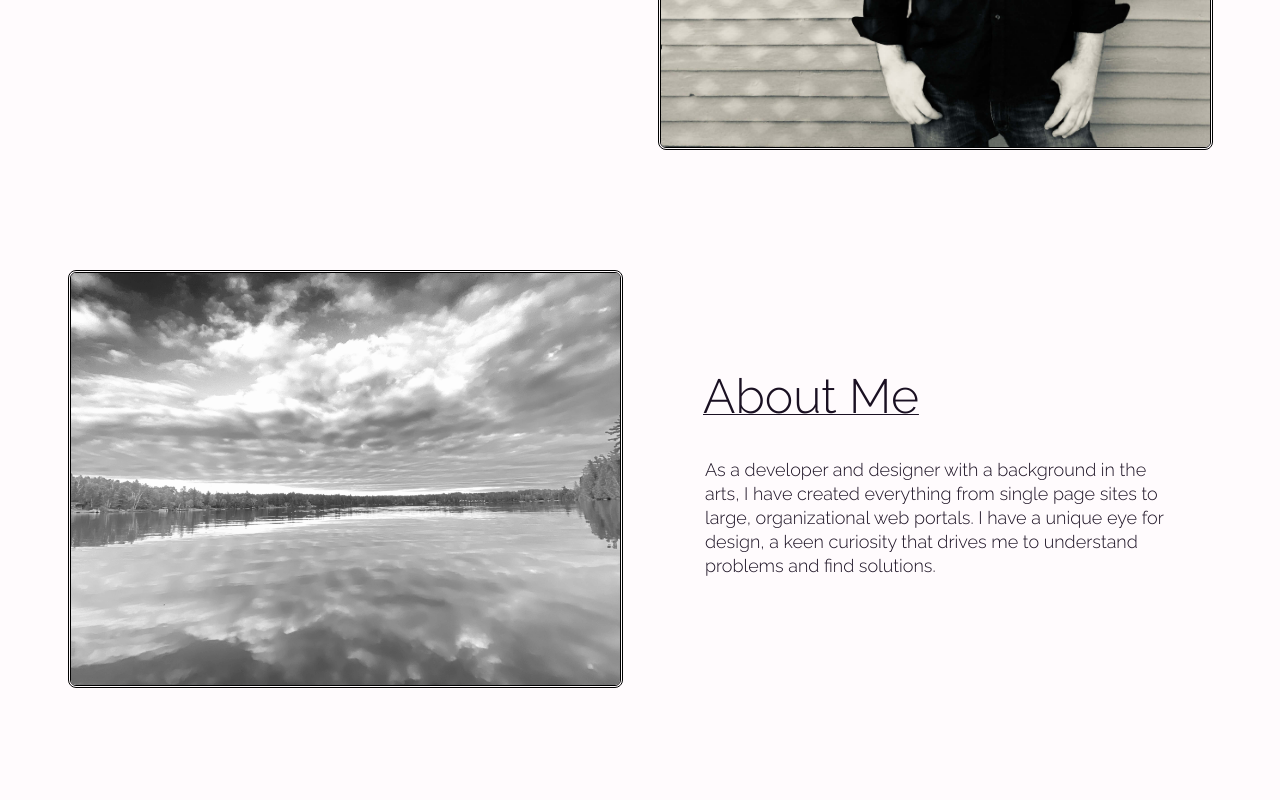
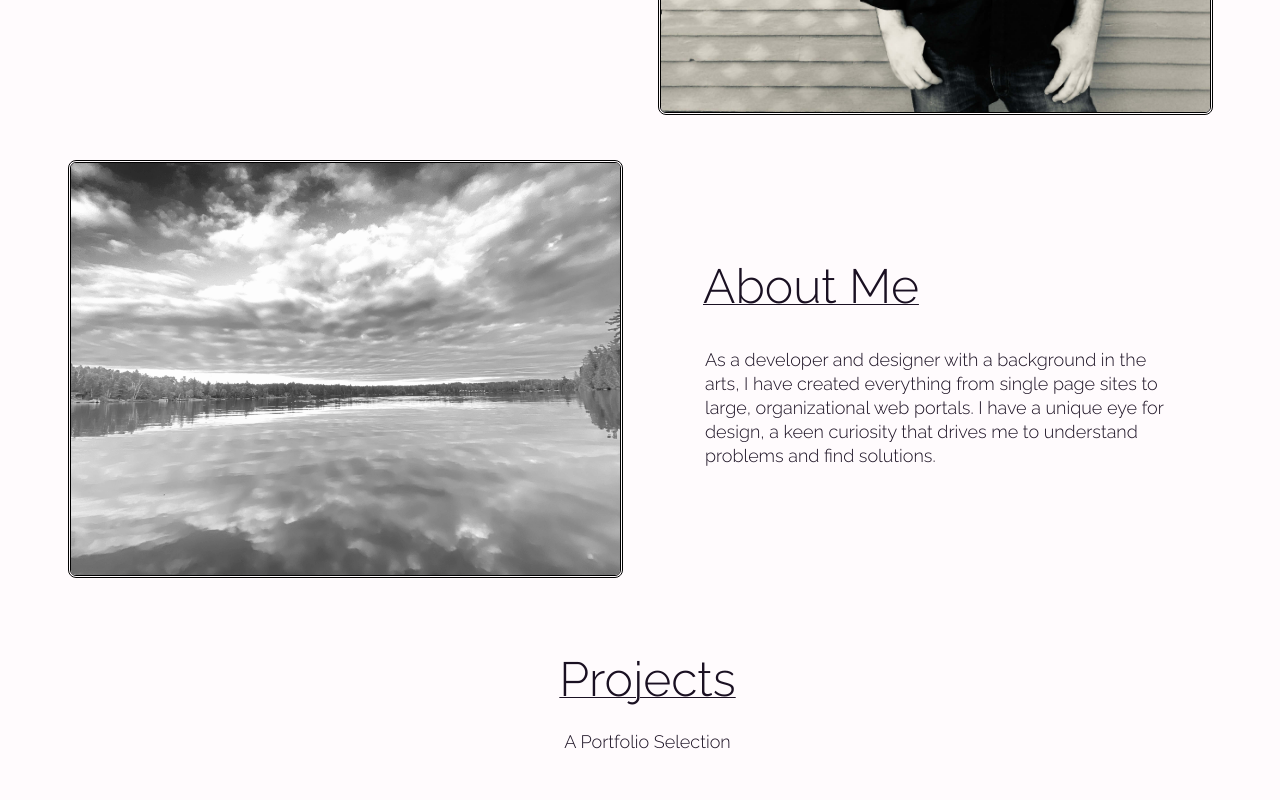
Before and after one commit to FortunateSmith/portfolio-styled-components, a React (Create React App) app: page / in a window 1280 px wide. Shown: the part 580-1380 px from the top of the page. Built offline with nearby package versions, Linux system fonts and the light colour scheme.

Commit message:
layout changes

```diff
--- a/src/components/InfoSection/InfoSection.elements.js
+++ b/src/components/InfoSection/InfoSection.elements.js
@@ -15,7 +15,7 @@ export const fadeAnimation = keyframes`
 
 export const InfoSec = styled.div`
   color: "#f6ffff";
-  padding: 40px 0;
+  /* padding: 40px 0; */
   max-height: 670px;
   background: ${({ lightBg }) => (lightBg ? "#fffbfd" : "#303333")};
   display: flex;
--- a/src/components/Projects/Projects.elements.js
+++ b/src/components/Projects/Projects.elements.js
@@ -19,8 +19,8 @@ export const ProjectSection = styled.div`
 export const SectionDescription = styled.p`
   width: 100%;
   padding-left: 15px;
-  margin-bottom: 35px;
-  margin-top: 35px;
+  margin-bottom: 10px;
+  margin-top: 10px;
   font-size: 18px;
   text-align: center;
   line-height: 24px;
@@ -66,7 +66,7 @@ export const Project = styled.div`
 
 export const ProjectWrapper = styled.div`
 	max-width: 540px;
-	padding: 20px;
+	padding: 20px 20px 0 20px;
 	/* display:flex; */
 	margin-left: auto;
 	margin-right: auto;
```
